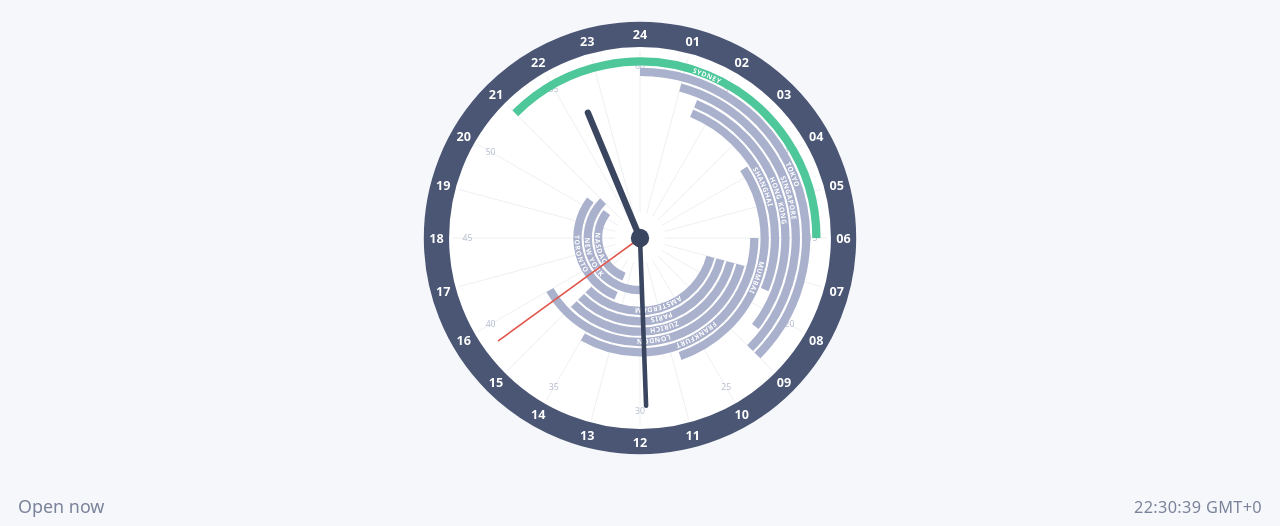
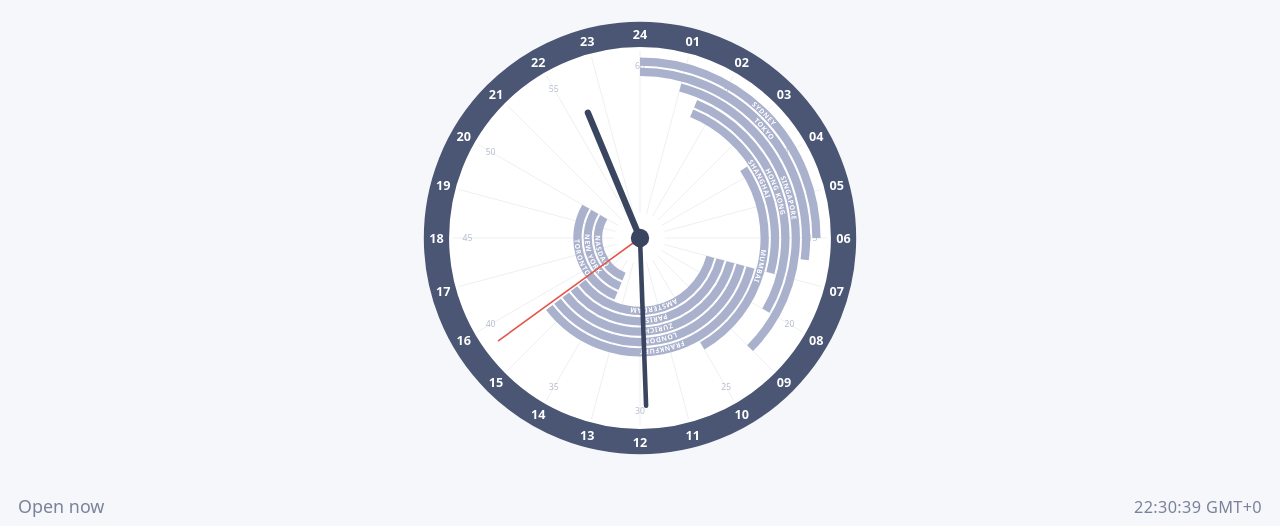
Before and after one commit to eugene8080/market-sessions, a plain HTML site: page index.html in a window 1280 px wide. Shown: the part 56-582 px from the top of the page. Drawn offline with Linux system fonts and the light colour scheme.

Commit message:
Correct the trading hours to each exchange's regular cash session
Thirteen of the fourteen markets were wrong; only Singapore was right.
Drawing the sessions as concentric bands for the Garmin port is what
made it obvious — Sydney's band started three hours before anyone could
trade, and New York's ran an hour and a half past the close.

  Sydney     07:00-16:00 -> 10:00-16:00   07:00 is the pre-open
  Tokyo      09:00-18:00 -> 09:00-15:30   close moved to 15:30 in 2024
  Hong Kong  09:30-16:30 -> 09:30-16:00
  Shanghai   09:30-15:30 -> 09:30-15:00
  Mumbai     09:15-16:15 -> 09:15-15:30
  Frankfurt  08:00-16:00 -> 09:00-17:30   08:00 is Boerse Frankfurt, not Xetra
  London     08:00-17:00 -> 08:00-16:30
  Zurich     09:00-17:00 -> 09:00-17:30
  Paris      09:00-17:00 -> 09:00-17:30
  Amsterdam  09:00-17:00 -> 09:00-17:30
  Toronto    09:30-16:30 -> 09:30-16:00
  New York   08:00-17:00 -> 09:30-16:00
  NASDAQ     09:30-16:30 -> 09:30-16:00

The convention is now stated where the table is defined: the regular
cash session, first to last continuous trade, with pre-open and closing
auctions excluded. Midday breaks are still not modelled, so Tokyo, Hong
Kong and Shanghai are drawn as trading through lunch.

Bumps the service worker cache so installed copies of the web app pick
up the new table instead of serving the old one.

Co-Authored-By: Claude Opus 5 <noreply@anthropic.com>

```diff
--- a/index.html
+++ b/index.html
@@ -174,23 +174,31 @@ nav svg{width:26px; height:26px; stroke:currentColor; fill:none; stroke-width:1.
 <script>
 /* ------------------------------------------------------------------
    Trading hours are written in each exchange's own local time, so DST
-   is handled automatically. Edit here to add or change a market.
+   is handled automatically. Edit here to add or change a market, and
+   mirror the change in android/…/Markets.kt, garmin/source/Markets.mc
+   and tools/verify_zones.py.
+
+   The convention is the exchange's regular cash session: first to last
+   continuous trade. Pre-open and post-close auctions are excluded, so
+   Sydney starts at 10:00 rather than at the 07:00 pre-open. Midday
+   breaks are not modelled — Tokyo, Hong Kong and Shanghai each shut for
+   lunch and are drawn here as trading straight through.
 ------------------------------------------------------------------ */
 const MARKETS = [
-  {n:'Sydney',    f:'🇦🇺', tz:'Australia/Sydney', o:[7,0],  c:[16,0]},
-  {n:'Tokyo',     f:'🇯🇵', tz:'Asia/Tokyo',       o:[9,0],  c:[18,0]},
+  {n:'Sydney',    f:'🇦🇺', tz:'Australia/Sydney', o:[10,0], c:[16,0]},
+  {n:'Tokyo',     f:'🇯🇵', tz:'Asia/Tokyo',       o:[9,0],  c:[15,30]},
   {n:'Singapore', f:'🇸🇬', tz:'Asia/Singapore',   o:[9,0],  c:[17,0]},
-  {n:'Hong Kong', f:'🇭🇰', tz:'Asia/Hong_Kong',   o:[9,30], c:[16,30]},
-  {n:'Shanghai',  f:'🇨🇳', tz:'Asia/Shanghai',    o:[9,30], c:[15,30]},
-  {n:'Mumbai',    f:'🇮🇳', tz:'Asia/Kolkata',     o:[9,15], c:[16,15]},
-  {n:'Frankfurt', f:'🇩🇪', tz:'Europe/Berlin',    o:[8,0],  c:[16,0]},
-  {n:'London',    f:'🇬🇧', tz:'Europe/London',    o:[8,0],  c:[17,0]},
-  {n:'Zurich',    f:'🇨🇭', tz:'Europe/Zurich',    o:[9,0],  c:[17,0]},
-  {n:'Paris',     f:'🇫🇷', tz:'Europe/Paris',     o:[9,0],  c:[17,0]},
-  {n:'Amsterdam', f:'🇳🇱', tz:'Europe/Amsterdam', o:[9,0],  c:[17,0]},
-  {n:'Toronto',   f:'🇨🇦', tz:'America/Toronto',  o:[9,30], c:[16,30]},
-  {n:'New York',  f:'🇺🇸', tz:'America/New_York', o:[8,0],  c:[17,0]},
-  {n:'NASDAQ',    f:'🇺🇸', tz:'America/New_York', o:[9,30], c:[16,30]}
+  {n:'Hong Kong', f:'🇭🇰', tz:'Asia/Hong_Kong',   o:[9,30], c:[16,0]},
+  {n:'Shanghai',  f:'🇨🇳', tz:'Asia/Shanghai',    o:[9,30], c:[15,0]},
+  {n:'Mumbai',    f:'🇮🇳', tz:'Asia/Kolkata',     o:[9,15], c:[15,30]},
+  {n:'Frankfurt', f:'🇩🇪', tz:'Europe/Berlin',    o:[9,0],  c:[17,30]},
+  {n:'London',    f:'🇬🇧', tz:'Europe/London',    o:[8,0],  c:[16,30]},
+  {n:'Zurich',    f:'🇨🇭', tz:'Europe/Zurich',    o:[9,0],  c:[17,30]},
+  {n:'Paris',     f:'🇫🇷', tz:'Europe/Paris',     o:[9,0],  c:[17,30]},
+  {n:'Amsterdam', f:'🇳🇱', tz:'Europe/Amsterdam', o:[9,0],  c:[17,30]},
+  {n:'Toronto',   f:'🇨🇦', tz:'America/Toronto',  o:[9,30], c:[16,0]},
+  {n:'New York',  f:'🇺🇸', tz:'America/New_York', o:[9,30], c:[16,0]},
+  {n:'NASDAQ',    f:'🇺🇸', tz:'America/New_York', o:[9,30], c:[16,0]}
 ];
 
 const state = {theme:'auto', tzMode:'utc', seconds:true, off:MARKETS.map(()=>false)};
--- a/sw.js
+++ b/sw.js
@@ -1,4 +1,4 @@
-const CACHE = 'market-sessions-v1';
+const CACHE = 'market-sessions-v2';
 const FILES = ['./', './index.html', './manifest.webmanifest', './icon-192.png', './icon-512.png'];
 self.addEventListener('install', e => {
   e.waitUntil(caches.open(CACHE).then(c => c.addAll(FILES)).then(() => self.skipWaiting()));
```
Also changed, not shown: 1 other file.
